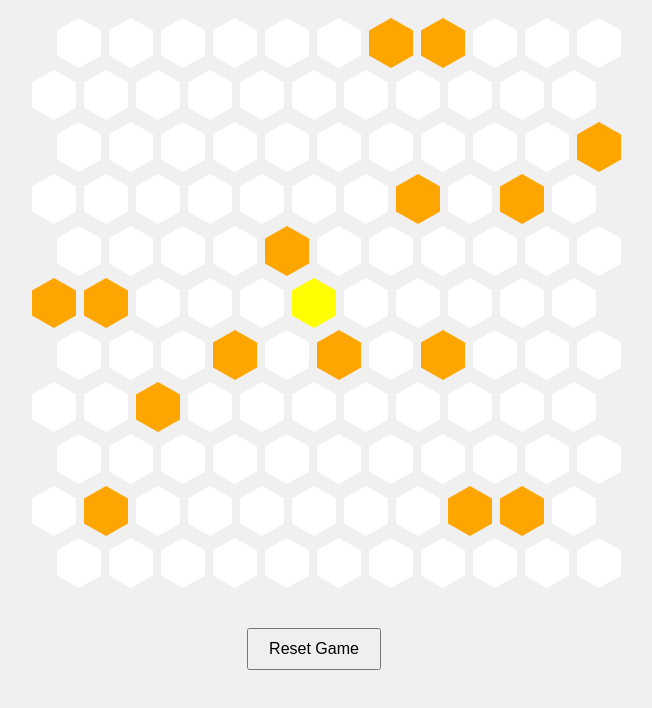
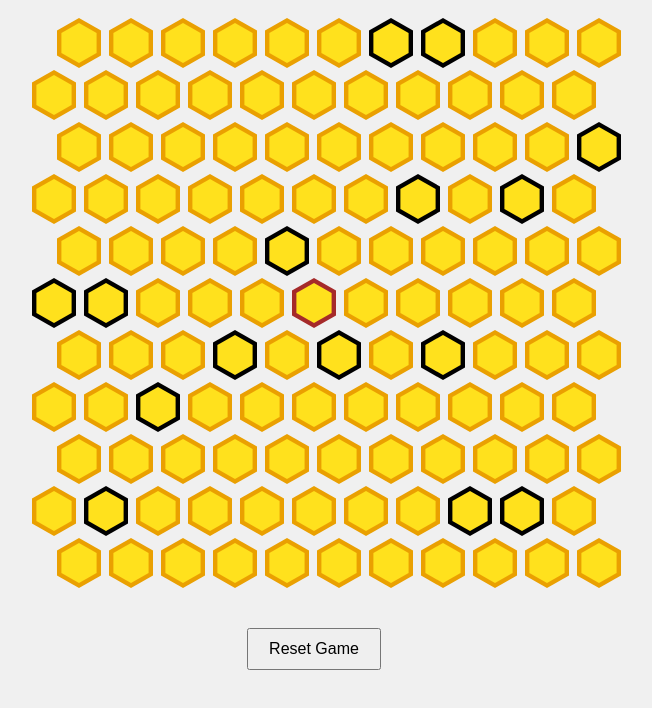
Before and after one commit to Adelinezou/-GroupProject, a plain HTML site: page index.html in a window 1280 px wide. Shown: the part 86-794 px from the top of the page, without its empty margins (326-978 px from the left). Drawn offline with Linux system fonts and the light colour scheme.

Commit message:
nichole, board colors

```diff
--- a/script.js
+++ b/script.js
@@ -34,14 +34,18 @@ function createBoard() {
     for (let row = 0; row < boardSize; row++) {
         for (let col = 0; col < boardSize; col++) {
             const hex = document.createElement('div');  // Create a new div element for each cell.
+            const innerHex=document.createElement('div');
             hex.classList.add('hex');  // Add the 'hex' class to the cell.
+            innerHex.classList.add('innerHex');
             hex.dataset.row = row;  // Set the row data attribute.
             hex.dataset.col = col;  // Set the column data attribute.
             if (row % 2 == 0) {
                 hex.style.marginLeft = "25px";
+                // innerHex.style.marginLeft = "25px";
             }
 
             gameBoard.appendChild(hex);  // Add the cell to the game board.
+            hex.appendChild(innerHex);
         }
     }
 }
--- a/style.css
+++ b/style.css
@@ -24,7 +24,7 @@ body {
 .hex {
     width: 50px;
     height: 50px;
-    background-color: #fff;
+    background-color: #eaa001    ;
     clip-path: polygon(25% 6%, 75% 6%, 100% 50%, 75% 94%, 25% 94%, 0% 50%);
     display: flex;
     justify-content: center;
@@ -32,13 +32,23 @@ body {
     cursor: pointer;
     rotate:90deg;
 }
+.innerHex{
+    width: 40px;
+    height: 40px;
+    background-color: #ffe11d;
+    clip-path: polygon(25% 6%, 75% 6%, 100% 50%, 75% 94%, 25% 94%, 0% 50%);
+    display: flex;
+    justify-content: center;
+    align-items: center;
+    cursor: pointer;
+}
 
 .hex.blocked {
-    background-color: orange;
+    background-color: black;
 }
 
 .hex.cat {
-    background-color: yellow;
+    background-color: brown;
 }
 
 #reset-button {
```
